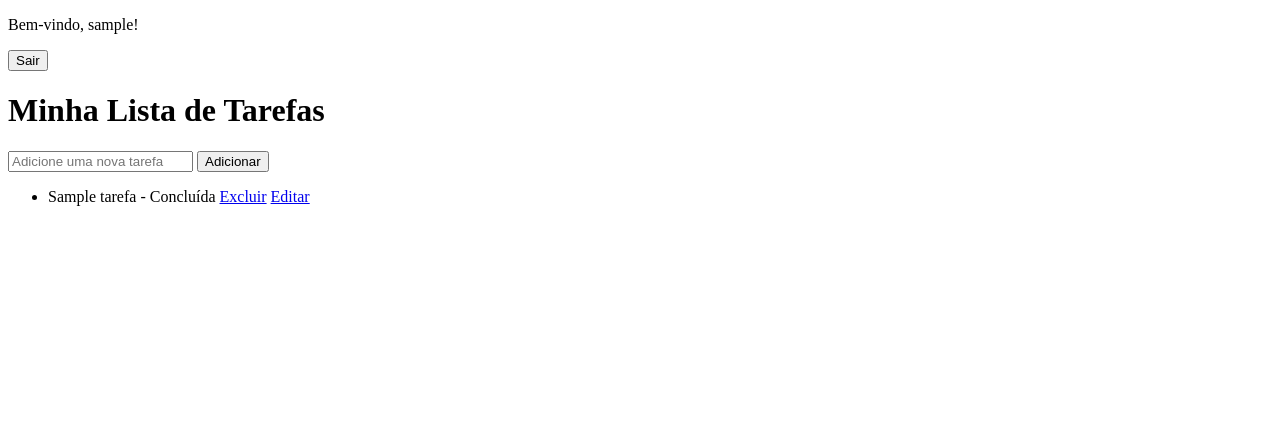
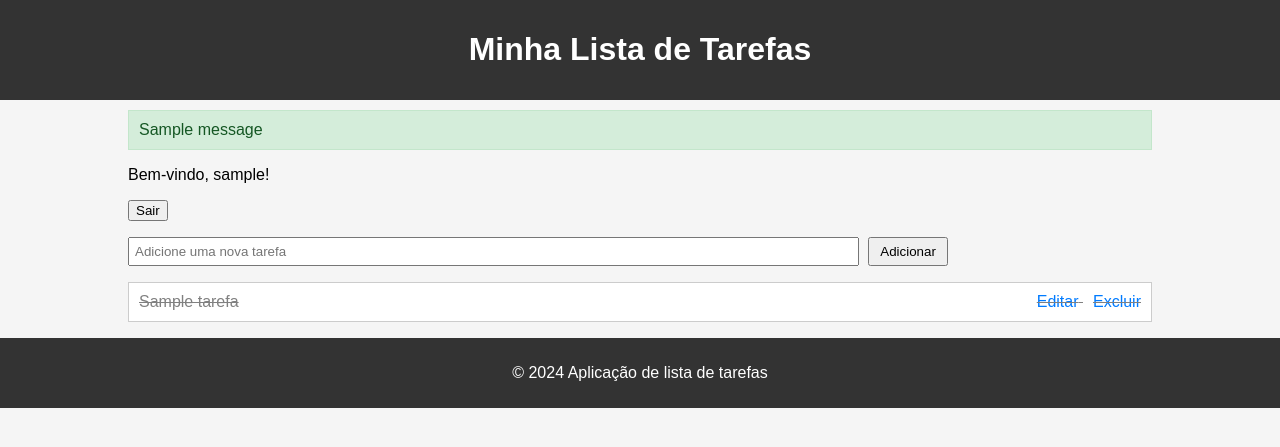
Before and after one commit to RonierisonMaciel/tarefas, a Django app: page / in a window 1280 px wide. Shown: the top 447 px of the page. Run offline with Django 4.2, Linux system fonts and the light colour scheme; a user stored in the database is signed in; tables that the repository leaves empty hold one stand-in row (values such as "Sample post"); one stand-in notice (Sample message) is shown.

Commit message:
:add: :fire: create base template and refactor task templates to extend it

```diff
--- /dev/null
+++ b/tarefas/templates/base.html
@@ -0,0 +1,39 @@
+<!-- templates/base.html -->
+<!DOCTYPE html>
+<html lang="pt-BR">
+
+<head>
+    {% load static %}
+    <meta charset="UTF-8">
+    <title>{% block title %}To-Do List{% endblock %}</title>
+    <link rel="stylesheet" href="{% static 'css/style.css' %}">
+</head>
+
+<body>
+    <header>
+        <div class="container">
+            <h1><a href="{% url 'lista_tarefas' %}" style="color: #fff; text-decoration: none;">Minha Lista de
+                    Tarefas</a></h1>
+        </div>
+    </header>
+
+    <div class="container">
+        {% if messages %}
+        <ul class="messages">
+            {% for message in messages %}
+            <li class="{{ message.tags }}">{{ message }}</li>
+            {% endfor %}
+        </ul>
+        {% endif %}
+        {% block content %}{% endblock %}
+    </div>
+
+    <footer>
+        <p>&copy; 2024 Aplicação de lista de tarefas</p>
+    </footer>
+
+    <!-- Scripts JavaScript -->
+    <script src="{% static 'js/script.js' %}"></script>
+</body>
+
+</html>
--- a/tarefas/templates/lista_tarefas.html
+++ b/tarefas/templates/lista_tarefas.html
@@ -1,17 +1,11 @@
-<!DOCTYPE html>
-<html lang="pt-BR">
-
-<head>
-    <meta charset="UTF-8">
-    <meta name="viewport" content="width=device-width, initial-scale=1.0">
-    <title>Lista de Tarefas</title>
-</head>
-
-<body>
-
+<!-- tarefas/templates/tarefas/lista_tarefas.html -->
+{% extends 'base.html' %}
+{% block title %}Lista de Tarefas{% endblock %}
+{% block content %}
+<div class="conteudo">
     {% if user.is_authenticated %}
     <p>Bem-vindo, {{ user.username }}!
-    <form action="{% url 'logout' %}" method="post">
+    <form action="{% url 'logout' %}" method="post" style="display:inline;">
         {% csrf_token %}
         <button type="submit">Sair</button>
     </form>
@@ -20,26 +14,27 @@
     <a href="{% url 'login' %}">Entrar</a>
     {% endif %}
 
-    <h1>Minha Lista de Tarefas</h1>
-
-    <form method="POST">
+    <form method="POST" class="form-adicionar-tarefa">
         {% csrf_token %}
         <input type="text" name="titulo" placeholder="Adicione uma nova tarefa" required>
         <button type="submit">Adicionar</button>
     </form>
 
-    <ul>
+    <ul class="lista-tarefas">
         {% for tarefa in tarefas %}
-        <li>
-            {{ tarefa.titulo }} - {% if tarefa.concluida %}Concluída{% else %}Pendente{% endif %}
-            <a href="{% url 'excluir_tarefa' tarefa.id %}">Excluir</a>
-            {% if not tarefa.concluida %}
-            <a href="{% url 'concluir_tarefa' tarefa.id %}">Concluir</a>
-            {% endif %}
-            <a href="{% url 'editar_tarefa' tarefa.id %}">Editar</a>
+        <li class="{% if tarefa.concluida %}tarefa-concluida{% endif %}">
+            {{ tarefa.titulo }}
+            <div class="acoes">
+                {% if not tarefa.concluida %}
+                <a href="{% url 'concluir_tarefa' tarefa.id %}">Concluir</a>
+                {% endif %}
+                <a href="{% url 'editar_tarefa' tarefa.id %}">Editar</a>
+                <a href="{% url 'excluir_tarefa' tarefa.id %}" onclick="return confirmarExclusao();">Excluir</a>
+            </div>
         </li>
+        {% empty %}
+        <li>Nenhuma tarefa adicionada.</li>
         {% endfor %}
     </ul>
-</body>
-
-</html>
+</div>
+{% endblock %}
--- a/tarefas/templates/registration/login.html
+++ b/tarefas/templates/registration/login.html
@@ -1,10 +1,14 @@
+{% load static %}
 <!DOCTYPE html>
 <html lang="pt-BR">
+
 <head>
     <meta charset="UTF-8">
     <meta name="viewport" content="width=device-width, initial-scale=1.0">
+    <link rel="stylesheet" href="{% static 'css/style.css' %}">
     <title>Login</title>
 </head>
+
 <body>
     <h2>Login</h2>
     <form method="POST">
@@ -14,4 +18,5 @@
     </form>
     <a href="{% url 'password_reset' %}">Esqueci minha senha</a>
 </body>
+
 </html>
```
Also changed, not shown: tarefas/templates/editar_tarefa.html (+12 -16 lines).
